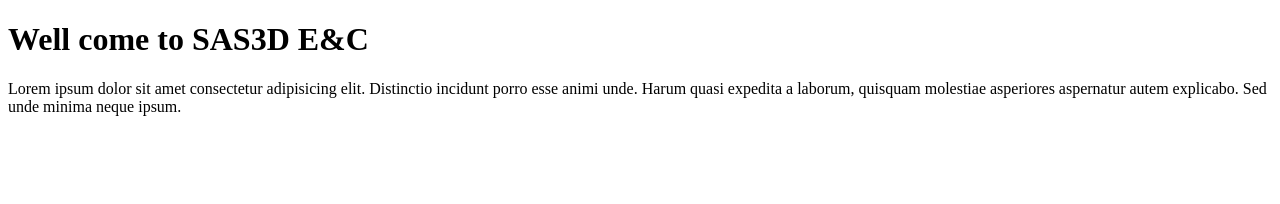
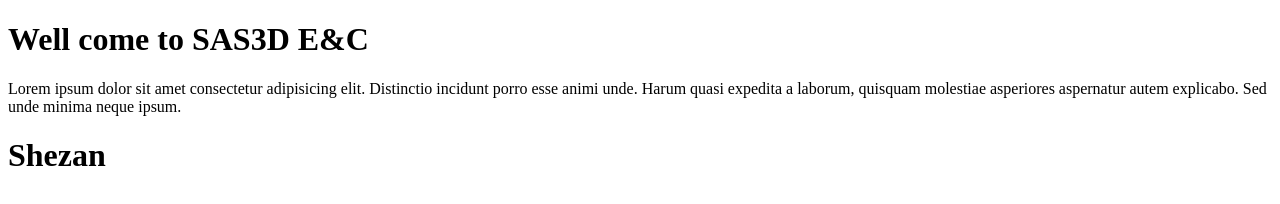
Before and after one commit to Suhaimun/my-first-project, a plain HTML site: page index.html in a window 1280 px wide. Drawn offline with Linux system fonts and the light colour scheme.

Commit message:
Update index.html

```diff
--- a/index.html
+++ b/index.html
@@ -12,7 +12,7 @@
 	<h1>Well come to SAS3D E&C</h1>
 
 	<p>Lorem ipsum dolor sit amet consectetur adipisicing elit. Distinctio incidunt porro esse animi unde. Harum quasi expedita a laborum, quisquam molestiae asperiores aspernatur autem explicabo. Sed unde minima neque ipsum.</p>
-
+	<h1>Shezan</h1>
 </body>
 
 </html>
```
